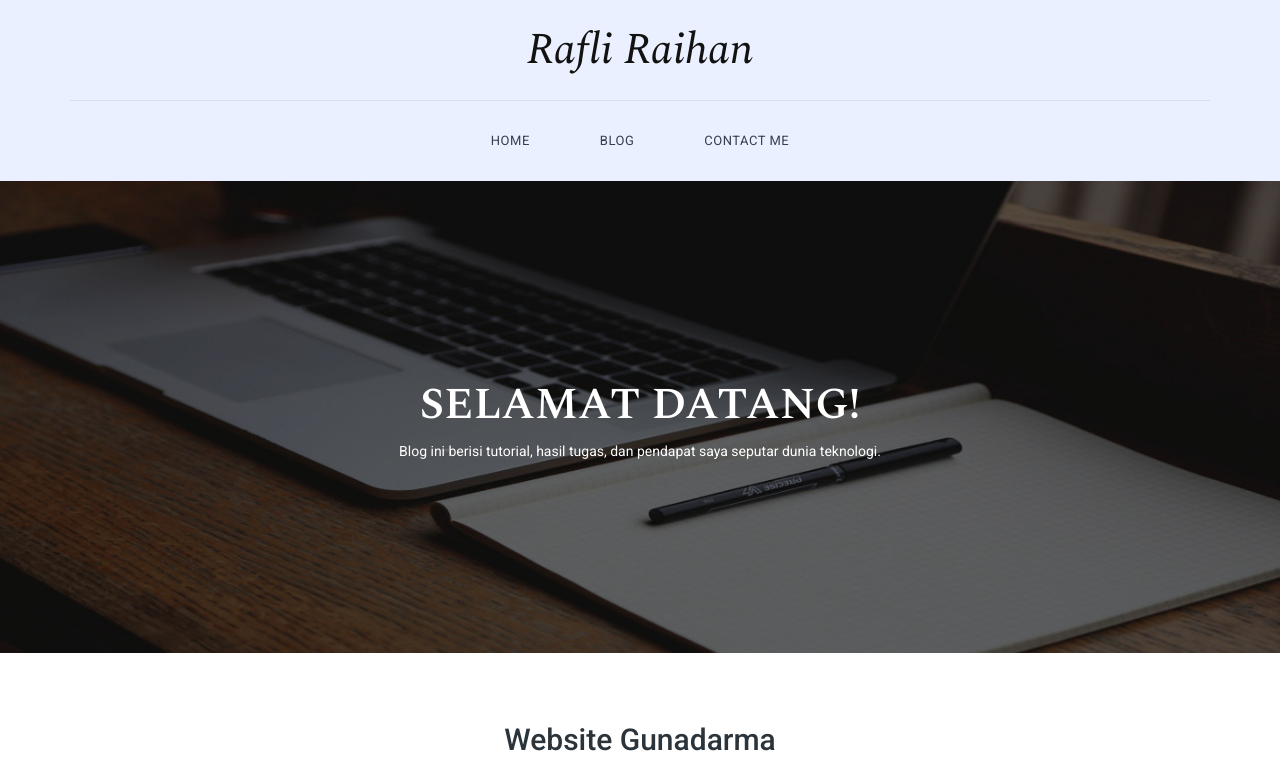
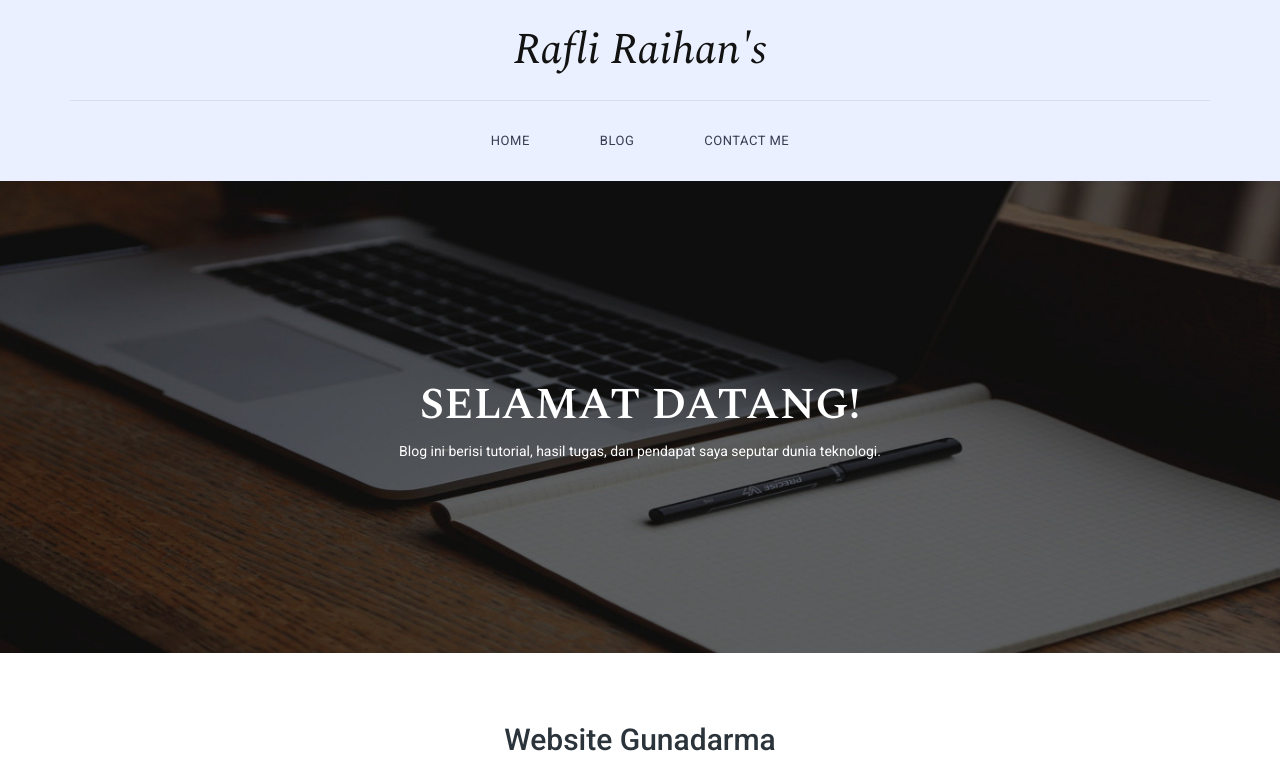
Before and after one commit to haritsrs/haritsrs.github.io, a plain HTML site: page index.html in a window 1280 px wide. Shown: the top 774 px of the page. Drawn offline with nearby package versions, Linux system fonts and the light colour scheme.

Commit message:
Update index.html

```diff
--- a/index.html
+++ b/index.html
@@ -7,7 +7,7 @@
 Victory HTML CSS Template
 https://templatemo.com/tm-507-victory
 -->
-        <title>Rafli Raihan</title>
+        <title>Rafli Raihan's</title>
         <meta name="description" content="">
         <meta name="viewport" content="width=device-width, initial-scale=1">
         <link rel="apple-touch-icon" href="apple-touch-icon.png">
@@ -28,7 +28,7 @@ https://templatemo.com/tm-507-victory
 <body>
     <div class="header">
         <div class="container">
-            <a href="#" class="navbar-brand scroll-top">Rafli Raihan</a>
+            <a href="#" class="navbar-brand scroll-top">Rafli Raihan's</a>
             <nav class="navbar navbar-inverse" role="navigation">
                 <div class="navbar-header">
                     <button type="button" id="nav-toggle" class="navbar-toggle" data-toggle="collapse" data-target="#main-nav">
```
